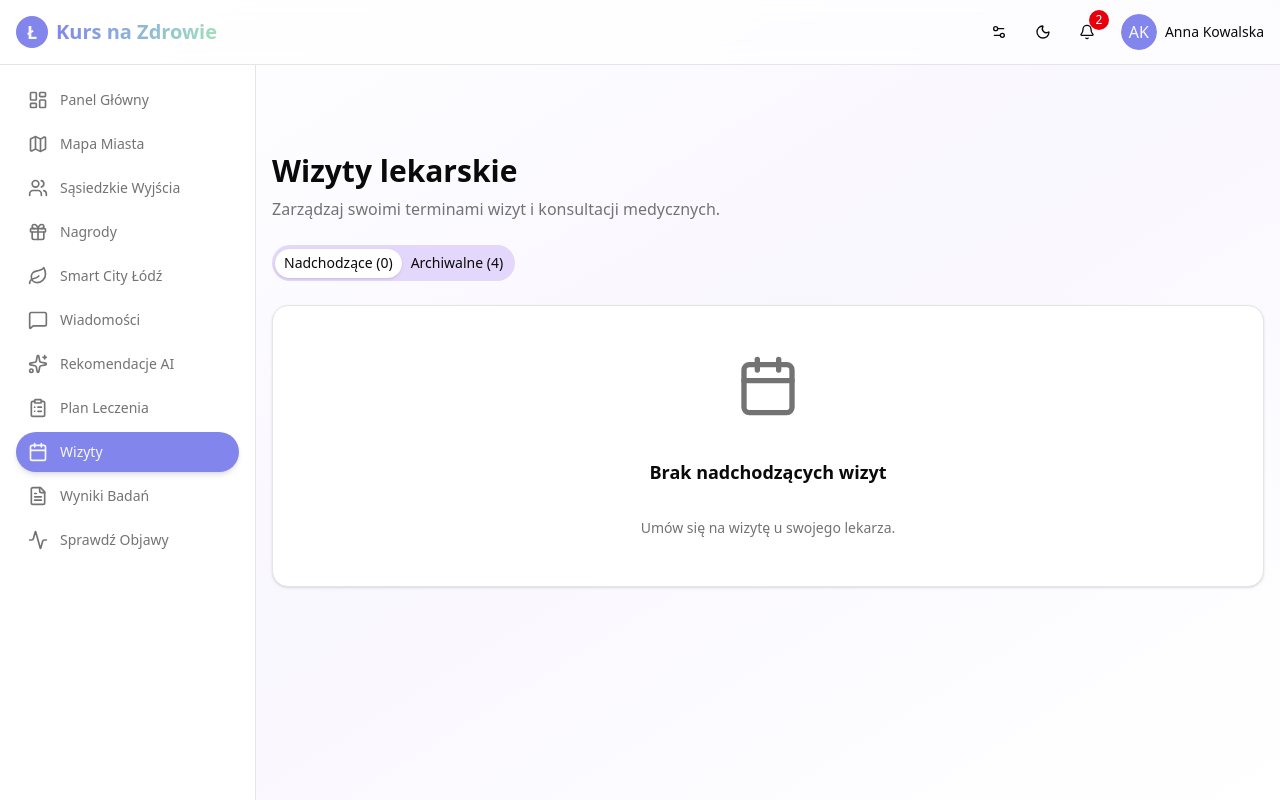
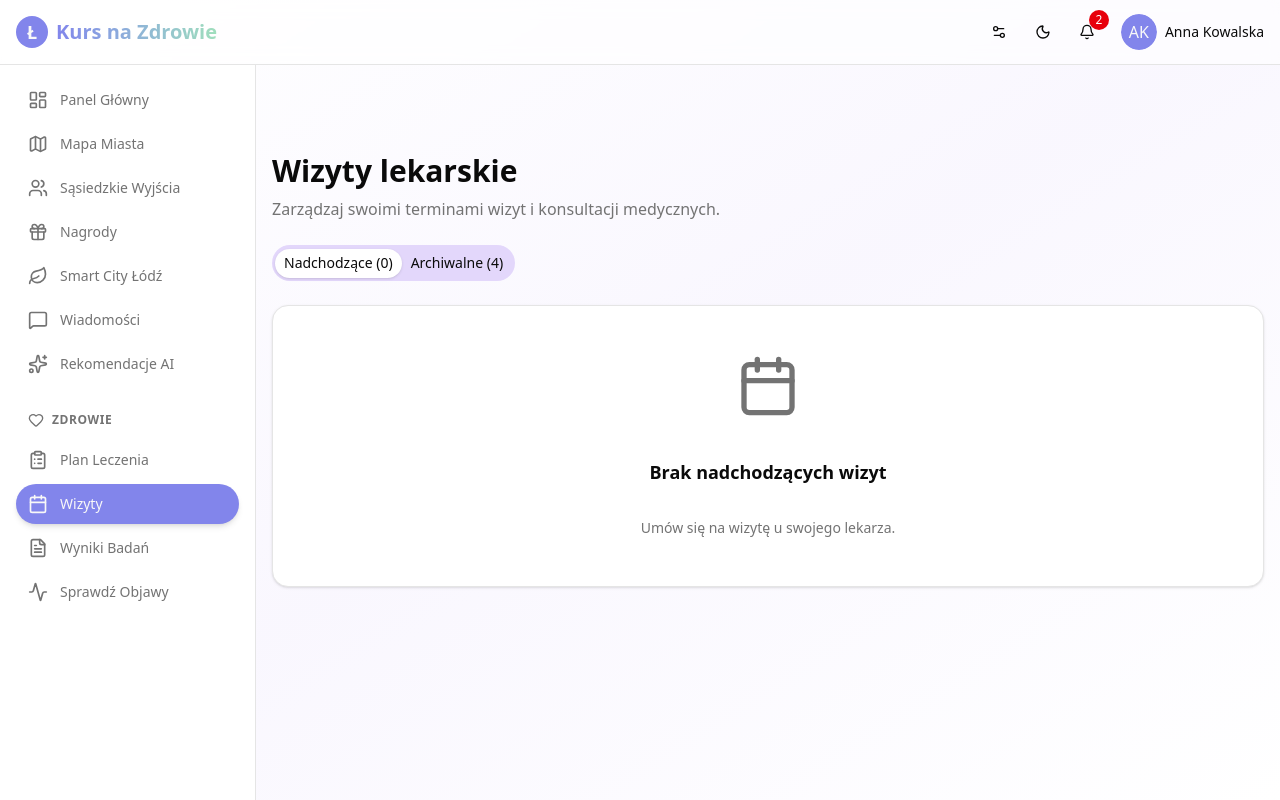
Before and after one commit to AdriannaCzechowska/healthtech-crew, a Next.js app: page /visits in a window 1280 px wide. Built offline with nearby package versions, Linux system fonts and the light colour scheme.

Commit message:
feat: Grupowanie funkcji zdrowotnych w osobną sekcję 'Zdrowie' w sidebarze

```diff
--- a/components/core/Sidebar.tsx
+++ b/components/core/Sidebar.tsx
@@ -14,6 +14,7 @@ import {
   Users,
   Gift,
   Leaf,
+  Heart,
 } from "lucide-react";
 import { cn } from "@/lib/utils";
 import { motion } from "framer-motion";
@@ -26,6 +27,9 @@ const navigation = [
   { name: "Smart City Łódź", href: "/smart-city-lodz", icon: Leaf },
   { name: "Wiadomości", href: "/messages", icon: MessageSquare },
   { name: "Rekomendacje AI", href: "/ai-recommendations", icon: Sparkles },
+];
+
+const healthNavigation = [
   { name: "Plan Leczenia", href: "/treatment-plan", icon: ClipboardList },
   { name: "Wizyty", href: "/visits", icon: Calendar },
   { name: "Wyniki Badań", href: "/lab-results", icon: FileText },
@@ -53,7 +57,7 @@ export function Sidebar({ isOpen = true, onClose }: SidebarProps) {
       {/* Sidebar */}
       <aside
         className={cn(
-          "fixed left-0 top-16 h-[calc(100vh-4rem)] w-64 border-r bg-background z-40 transition-transform duration-300",
+          "fixed left-0 top-16 h-[calc(100vh-4rem)] w-64 border-r bg-background z-40 transition-transform duration-300 overflow-y-auto",
           "md:translate-x-0",
           isOpen ? "translate-x-0" : "-translate-x-full"
         )}
@@ -85,6 +89,49 @@ export function Sidebar({ isOpen = true, onClose }: SidebarProps) {
               </motion.div>
             );
           })}
+
+          {/* Health Section */}
+          <motion.div
+            initial={{ opacity: 0, x: -20 }}
+            animate={{ opacity: 1, x: 0 }}
+            transition={{ duration: 0.2, delay: navigation.length * 0.05 }}
+            className="mt-4"
+          >
+            <div className="flex items-center gap-2 px-3 py-2 text-xs font-semibold text-muted-foreground uppercase tracking-wider">
+              <Heart className="h-4 w-4" />
+              <span>Zdrowie</span>
+            </div>
+          </motion.div>
+
+          {healthNavigation.map((item, index) => {
+            const isActive = pathname === item.href;
+            return (
+              <motion.div
+                key={item.name}
+                initial={{ opacity: 0, x: -20 }}
+                animate={{ opacity: 1, x: 0 }}
+                transition={{
+                  duration: 0.2,
+                  delay: (navigation.length + index + 1) * 0.05,
+                }}
+              >
+                <Link
+                  href={item.href}
+                  onClick={onClose}
+                  className={cn(
+                    "flex items-center gap-3 rounded-xl px-3 py-2.5 text-sm font-medium transition-all",
+                    "hover:bg-accent hover:text-accent-foreground",
+                    isActive
+                      ? "bg-primary text-primary-foreground shadow-md"
+                      : "text-muted-foreground"
+                  )}
+                >
+                  <item.icon className="h-5 w-5" />
+                  {item.name}
+                </Link>
+              </motion.div>
+            );
+          })}
         </nav>
       </aside>
     </>
```
